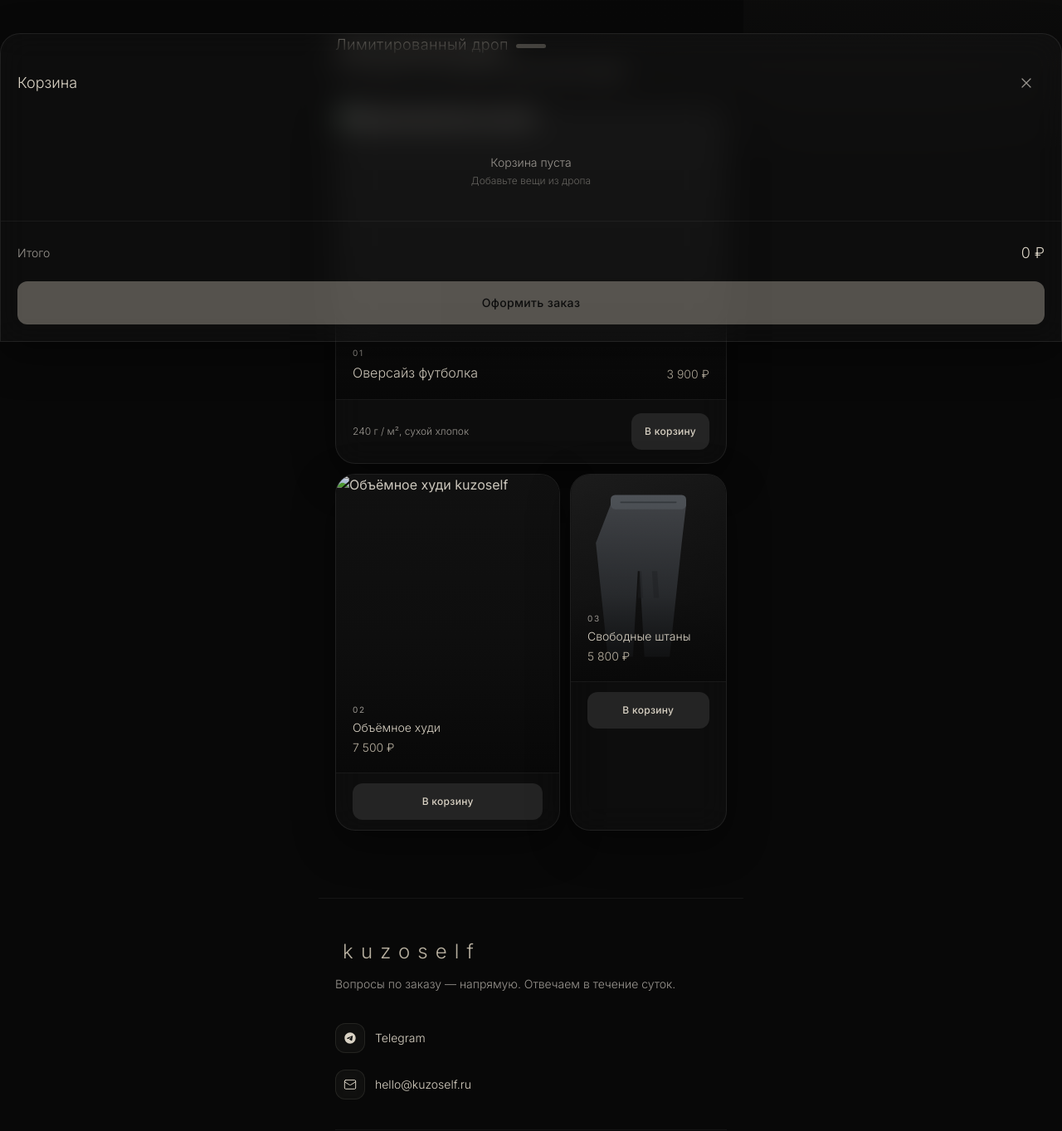
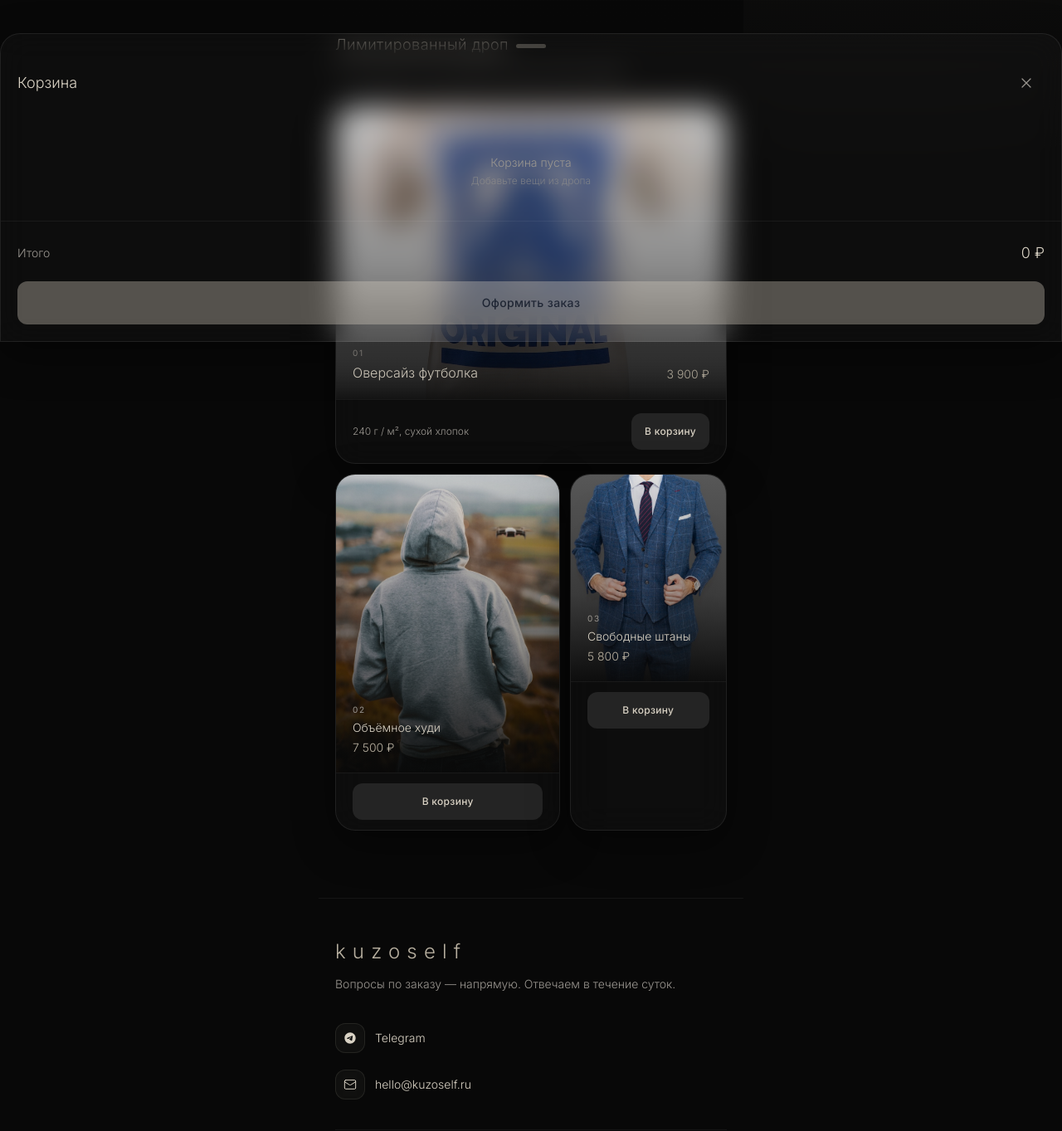
Before and after one commit to Kuzo52/kuzoself, a plain HTML site: page index.html in a window 1280 px wide. Shown: the part 760-2123 px from the top of the page at 83% size. Drawn offline with nearby package versions, Linux system fonts and the light colour scheme.

Commit message:
Исправить мобильный hero и вернуть рабочие фото товаров.
Уменьшен и стабилизирован логотип kuzoself на телефоне, карточки и корзина переведены обратно на JPG-изображения.

```diff
--- a/index.html
+++ b/index.html
@@ -80,9 +80,10 @@
 
     .brand-word {
       font-weight: 300;
-      letter-spacing: 0.38em;
-      text-indent: 0.38em;
+      letter-spacing: clamp(0.16em, 2.8vw, 0.34em);
+      text-indent: 0;
       line-height: 0.95;
+      white-space: nowrap;
     }
 
     .product-surface {
@@ -225,7 +226,7 @@
         <div class="hero-media__shade"></div>
       </div>
       <p class="text-platinum-dim text-[11px] tracking-[0.2em] uppercase mb-5">Drop 01&nbsp;— SS26</p>
-      <h1 id="hero-title" class="brand-word text-[clamp(3.5rem,15vw,5.8rem)] text-champagne-glow lowercase mb-8">kuzoself</h1>
+      <h1 id="hero-title" class="brand-word text-[clamp(2.45rem,11.8vw,5.4rem)] text-champagne-glow lowercase mb-8">kuzoself</h1>
       <p class="text-platinum text-[15px] leading-relaxed font-light max-w-[30ch] mb-10">
         Чистый силуэт, плотные ткани и&nbsp;тираж, который не&nbsp;повторится.
       </p>
@@ -241,9 +242,9 @@
       </header>
 
       <div class="bento" role="list">
-        <article class="bento-item--hero product-card tap glass rounded-squircle-xl overflow-hidden" role="listitem" data-id="tee" data-name="Оверсайз футболка" data-price="3900" data-image="images/tee.svg">
+        <article class="bento-item--hero product-card tap glass rounded-squircle-xl overflow-hidden" role="listitem" data-id="tee" data-name="Оверсайз футболка" data-price="3900" data-image="images/tee.jpg">
           <div class="product-surface aspect-[4/3] flex items-end p-5">
-            <img src="images/tee.svg" alt="Оверсайз футболка kuzoself" width="900" height="675" loading="lazy" decoding="async">
+            <img src="images/tee.jpg" alt="Оверсайз футболка kuzoself" width="900" height="675" loading="lazy" decoding="async">
             <div class="product-surface__shade" aria-hidden="true"></div>
             <div class="relative z-10 w-full flex justify-between items-end gap-4">
               <div>
@@ -259,9 +260,9 @@
           </div>
         </article>
 
-        <article class="bento-item--tall product-card tap glass rounded-squircle-xl overflow-hidden" role="listitem" data-id="hoodie" data-name="Объёмное худи" data-price="7500" data-image="images/hoodie.svg">
+        <article class="bento-item--tall product-card tap glass rounded-squircle-xl overflow-hidden" role="listitem" data-id="hoodie" data-name="Объёмное худи" data-price="7500" data-image="images/hoodie.jpg">
           <div class="product-surface aspect-[3/4] flex items-end p-5">
-            <img src="images/hoodie.svg" alt="Объёмное худи kuzoself" width="700" height="933" loading="lazy" decoding="async">
+            <img src="images/hoodie.jpg" alt="Объёмное худи kuzoself" width="700" height="933" loading="lazy" decoding="async">
             <div class="product-surface__shade" aria-hidden="true"></div>
             <div class="relative z-10 w-full">
               <p class="text-platinum-dim text-[10px] tracking-[0.18em] uppercase mb-1">02</p>
@@ -274,9 +275,9 @@
           </div>
         </article>
 
-        <article class="bento-item--tall product-card tap glass rounded-squircle-xl overflow-hidden" role="listitem" data-id="pants" data-name="Свободные штаны" data-price="5800" data-image="images/pants.svg">
+        <article class="bento-item--tall product-card tap glass rounded-squircle-xl overflow-hidden" role="listitem" data-id="pants" data-name="Свободные штаны" data-price="5800" data-image="images/pants.jpg">
           <div class="product-surface aspect-[3/4] flex items-end p-5">
-            <img src="images/pants.svg" alt="Свободные штаны kuzoself" width="700" height="933" loading="lazy" decoding="async">
+            <img src="images/pants.jpg" alt="Свободные штаны kuzoself" width="700" height="933" loading="lazy" decoding="async">
             <div class="product-surface__shade" aria-hidden="true"></div>
             <div class="relative z-10 w-full">
               <p class="text-platinum-dim text-[10px] tracking-[0.18em] uppercase mb-1">03</p>
@@ -358,9 +359,9 @@
 
       const cart = [];
       const productImages = {
-        tee: 'images/tee.svg',
-        hoodie: 'images/hoodie.svg',
-        pants: 'images/pants.svg',
+        tee: 'images/tee.jpg',
+        hoodie: 'images/hoodie.jpg',
+        pants: 'images/pants.jpg',
       };
       const $ = (sel) => document.querySelector(sel);
       const $$ = (sel) => document.querySelectorAll(sel);
```
